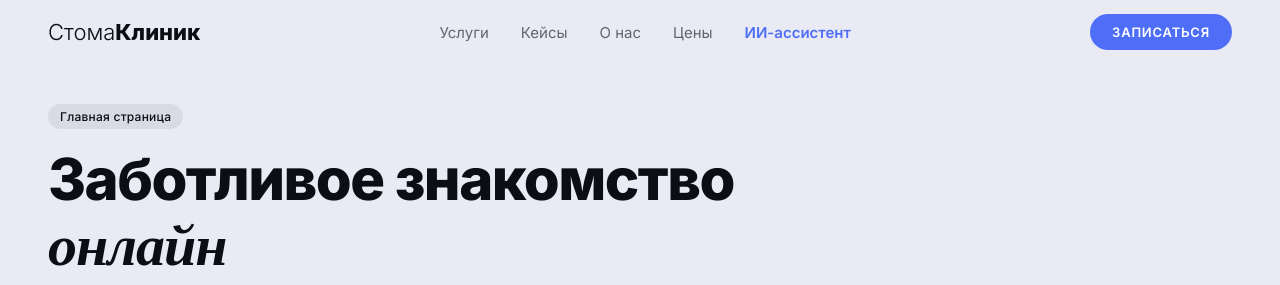
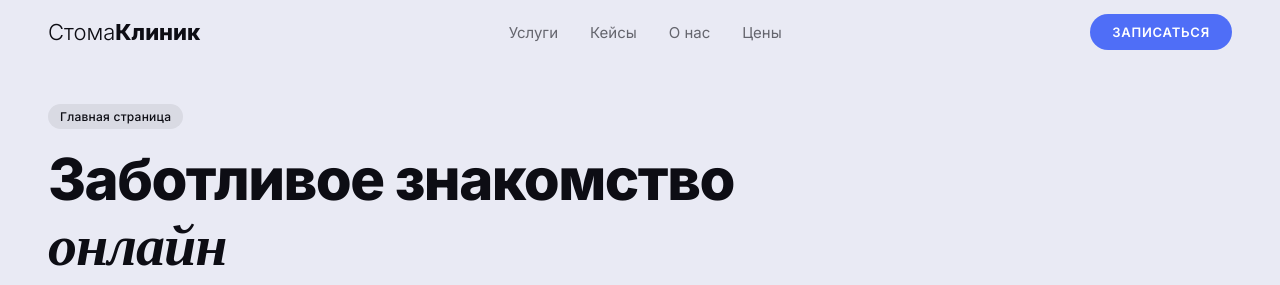
Before and after one commit to kereyevzh90-pixel/stamatologia, a website: page index.html in a window 1280 px wide. Shown: the top 285 px of the page. Drawn offline with Linux system fonts and the light colour scheme; a web font is replaced by a local one.

Commit message:
Remove AI assistant nav link from header

```diff
--- a/index.html
+++ b/index.html
@@ -20,7 +20,6 @@
         <a href="#">Кейсы</a>
         <a href="#">О нас</a>
         <a href="#">Цены</a>
-        <a href="assistant.html" class="nav-ai-link">ИИ-ассистент</a>
       </nav>
       <a href="#" class="btn-book" onclick="openBooking(); return false;">ЗАПИСАТЬСЯ</a>
     </div>
```
